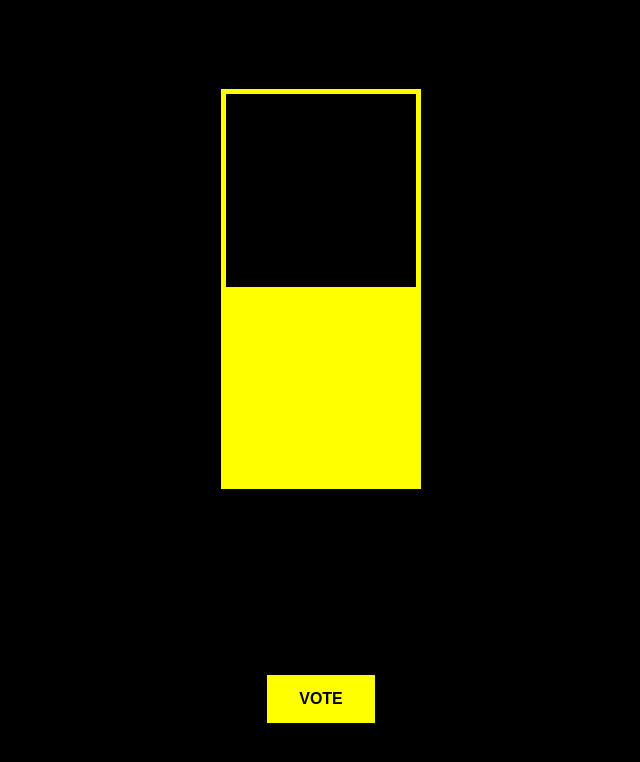
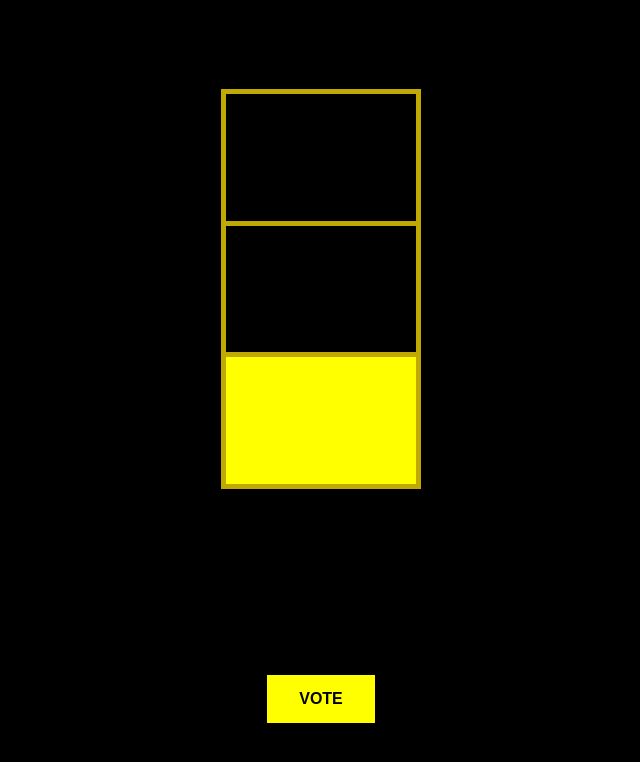
Before and after one commit to shimaph/ippon-server, a website: page public/vote.html in a window 1280 px wide. Both pictures are taken after a click on the button "VOTE". Shown: the whole page, without its empty margins (319-959 px from the left). Drawn offline with Linux system fonts and the light colour scheme; a web font is replaced by a local one.

Commit message:
ひとり3点voteできるように変更

```diff
--- a/public/css/vote.css
+++ b/public/css/vote.css
@@ -1,6 +1,6 @@
 :root {
     --bg-color: black;
-    --border-color: yellow;
+    --border-color: rgb(192, 169, 1);
     --btn-bg-color: yellow;
     --btn-txt-color: black;
     --btn-hover-bg-color: black;
@@ -30,18 +30,23 @@ body {
     height: var(--rectangle-height);
     border: var(--border-width) solid var(--border-color);
     display: grid;
-    grid-template-rows: 1fr auto 1fr;
+    grid-template-rows: 1fr var(--border-width) 1fr var(--border-width) 1fr;
 }
 
 .separator {
     border-top: var(--border-width) solid var(--border-color);
     width: 100%;
+    height: 0; /* Add this line */
 }
 
-#upperHalf, #lowerHalf {
+#upperHalf, #middleHalf, #lowerHalf {
     width: 100%;
-    height: calc((var(--rectangle-height) - var(--border-width)*2 - var(--border-width))/2);
+    /* Remove height specification */
 }
+
+
+
+
 
 #vote_button {
     background-color: var(--btn-bg-color);
--- a/public/js/vote.js
+++ b/public/js/vote.js
@@ -4,10 +4,14 @@ const vote_Button = document.getElementById('vote_button');
 
 vote_Button.addEventListener("click", function() {
     var lowerHalf = document.getElementById("lowerHalf");
+    var middleHalf = document.getElementById("middleHalf");
     var upperHalf = document.getElementById("upperHalf");
 
     if (!lowerHalf.style.backgroundColor) {
         lowerHalf.style.backgroundColor = "yellow";
+        websocket.send('VOTE');
+    } else if (!middleHalf.style.backgroundColor) {
+        middleHalf.style.backgroundColor = "yellow";
         websocket.send('VOTE');
     } else if (!upperHalf.style.backgroundColor) {
         upperHalf.style.backgroundColor = "yellow";
--- a/public/vote.html
+++ b/public/vote.html
@@ -11,6 +11,8 @@
     <div class="rectangle">
         <div id="upperHalf"></div>
         <div class="separator"></div>
+        <div id="middleHalf"></div>
+        <div class="separator"></div>
         <div id="lowerHalf"></div>
     </div>
     <button id="vote_button">VOTE</button>
```
